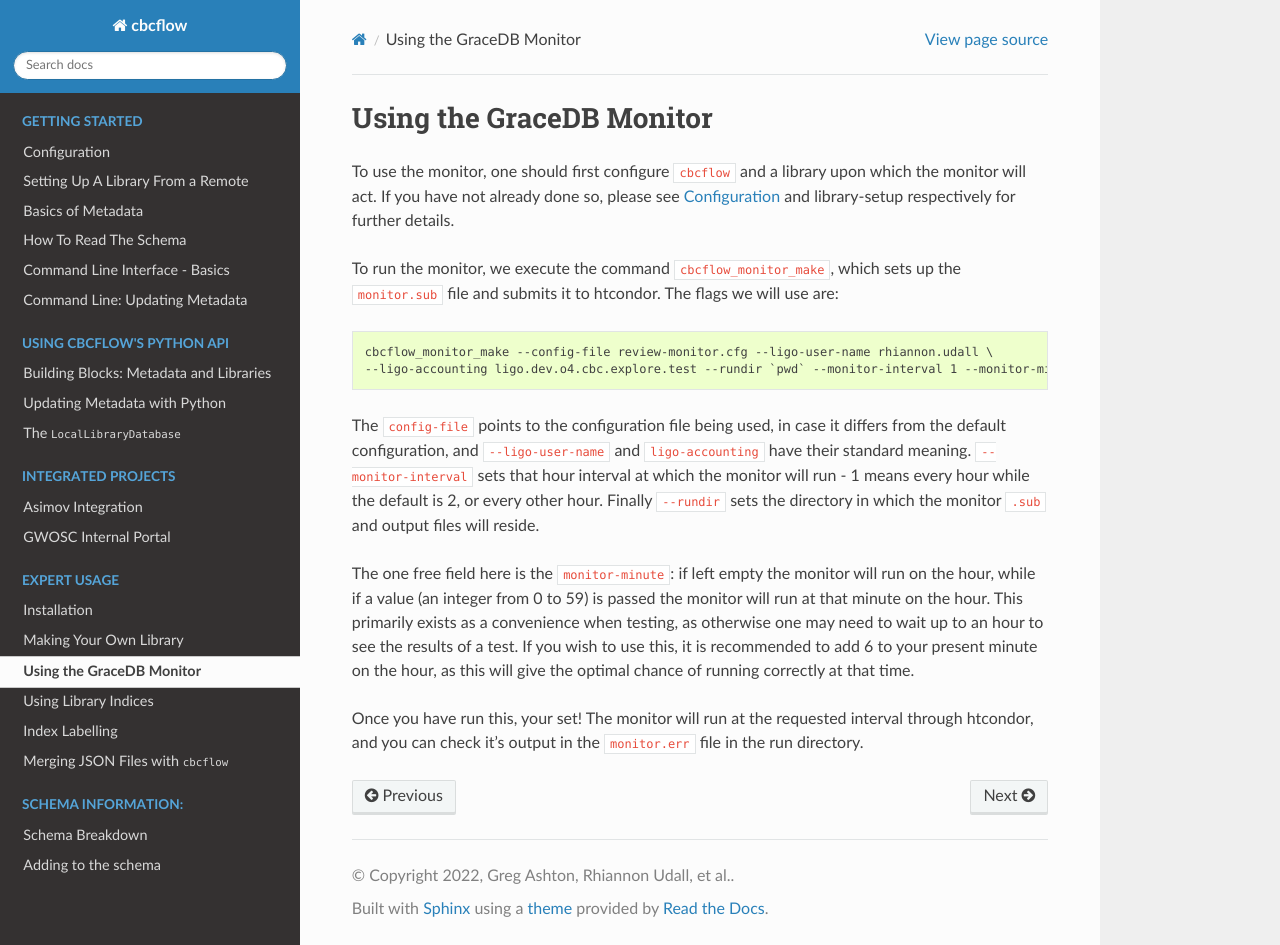
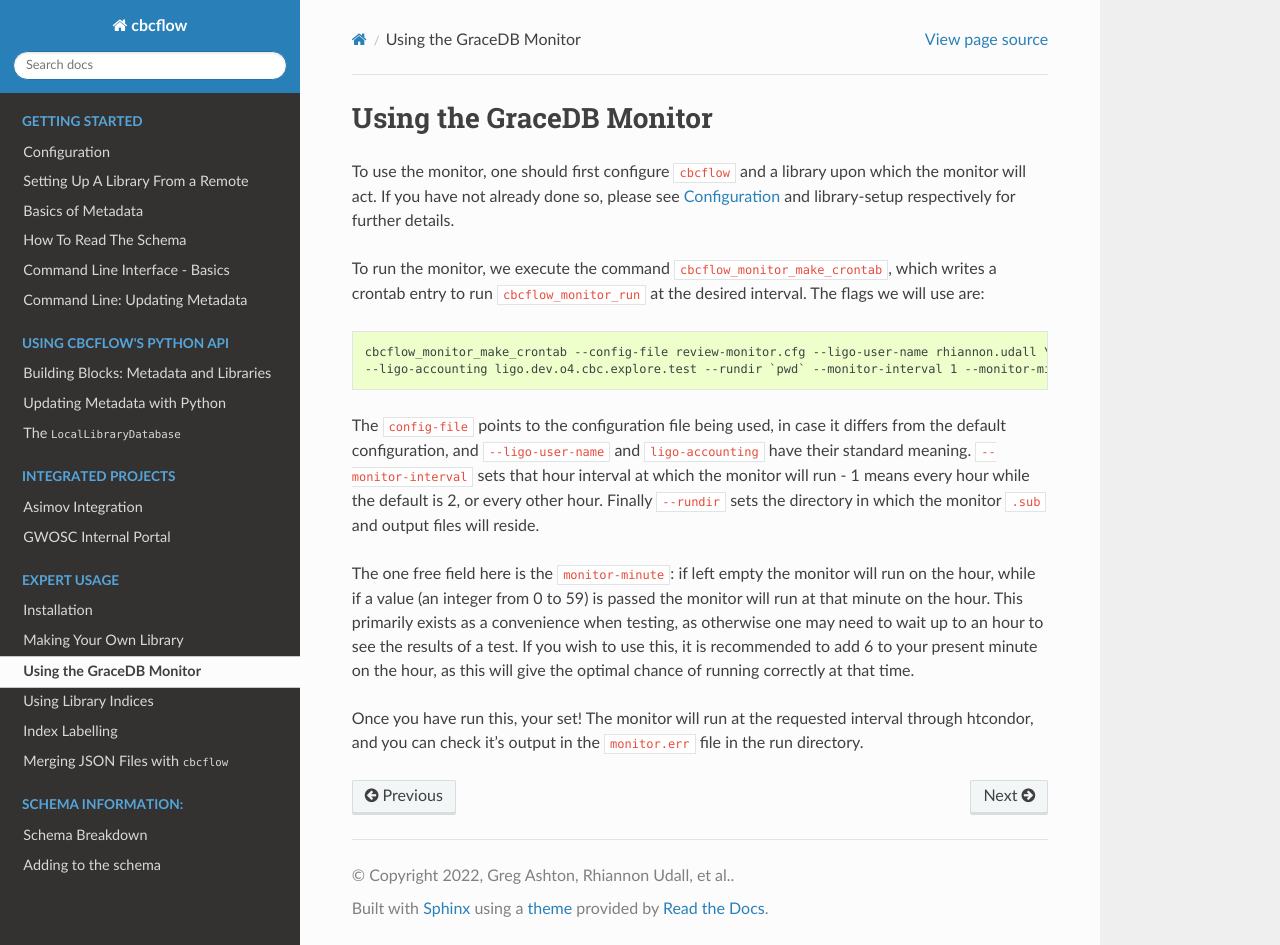
Before and after one commit to Rhiannon-Udall/cbcflow, a Sphinx documentation site: the page built from docs/source/monitor-usage.rst, in a window 1280 px wide and 945 px high. Built offline with Sphinx 7.4.7 and the Read the Docs theme 2.0.0, drawn with Linux system fonts in a browser that asks for light colours; the version number could not be read and is left out.

Commit message:
Updates for monitor usage

```diff
--- a/docs/source/monitor-usage.rst
+++ b/docs/source/monitor-usage.rst
@@ -4,11 +4,12 @@ Using the GraceDB Monitor
 To use the monitor, one should first configure ``cbcflow`` and a library upon which the monitor will act.
 If you have not already done so, please see :doc:`configuration` and :doc:`library-setup` respectively for further details.
 
-To run the monitor, we execute the command ``cbcflow_monitor_make``, which sets up the ``monitor.sub`` file and submits it to htcondor. The flags we will use are:
+To run the monitor, we execute the command ``cbcflow_monitor_make_crontab``, which writes a crontab entry to run ``cbcflow_monitor_run`` at the desired interval.
+The flags we will use are:
 
 .. code-block::
 
-    cbcflow_monitor_make --config-file review-monitor.cfg --ligo-user-name rhiannon.udall \
+    cbcflow_monitor_make_crontab --config-file review-monitor.cfg --ligo-user-name rhiannon.udall \
     --ligo-accounting ligo.dev.o4.cbc.explore.test --rundir `pwd` --monitor-interval 1 --monitor-minute {}
 
 The ``config-file`` points to the configuration file being used, in case it differs from the default configuration,
```
